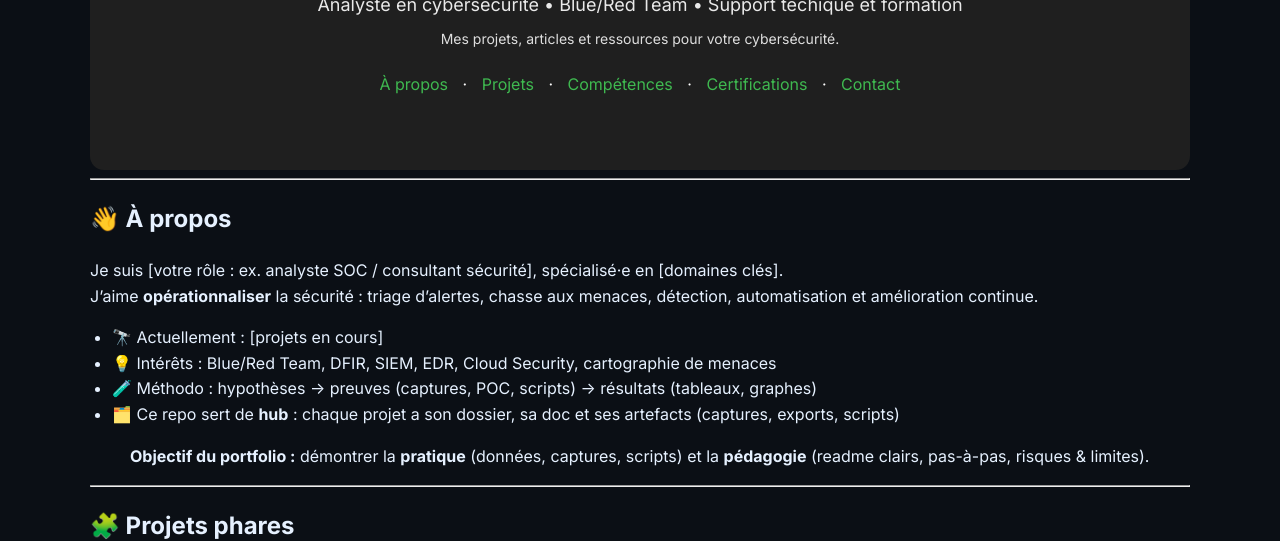
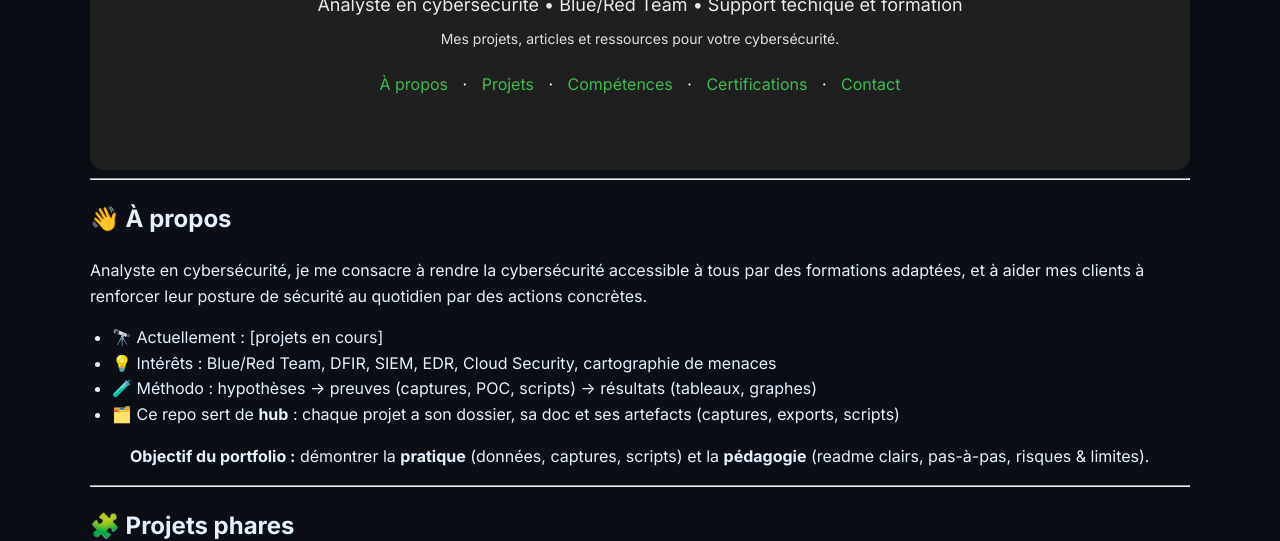
Before and after one commit to sqltemp/portfolio, a Jekyll site: the page built from index.md, in a window 1280 px wide and 900 px high, scrolled down 414 px, cut to the strip 0-541 px from the top of the window. Built offline with Jekyll 4.4.1, drawn with Linux system fonts in a browser that asks for light colours; our own code applies the rules of GitHub Pages for plain Markdown files.

Commit message:
Update index.md

```diff
--- a/index.md
+++ b/index.md
@@ -29,8 +29,8 @@ Mode d’emploi :
 <!-- ===== À PROPOS ===== -->
 <h2 id="a-propos">👋 À propos</h2>
 
-Je suis [votre rôle : ex. analyste SOC / consultant sécurité], spécialisé·e en [domaines clés].
-J’aime **opérationnaliser** la sécurité : triage d’alertes, chasse aux menaces, détection, automatisation et amélioration continue.
+Analyste en cybersécurité, je me consacre à rendre la cybersécurité accessible à tous par des formations adaptées, et à aider mes clients à renforcer leur posture de sécurité au quotidien par des actions concrètes.
+
 
 - 🔭 Actuellement : [projets en cours]
 - 💡 Intérêts : Blue/Red Team, DFIR, SIEM, EDR, Cloud Security, cartographie de menaces
```
